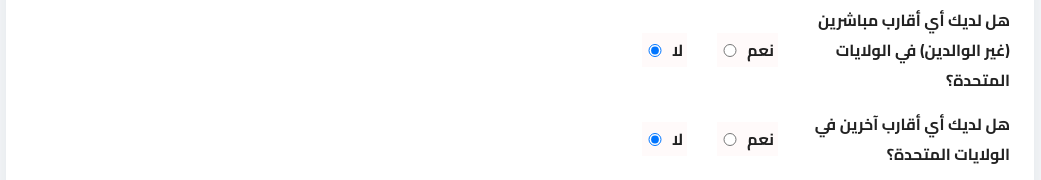
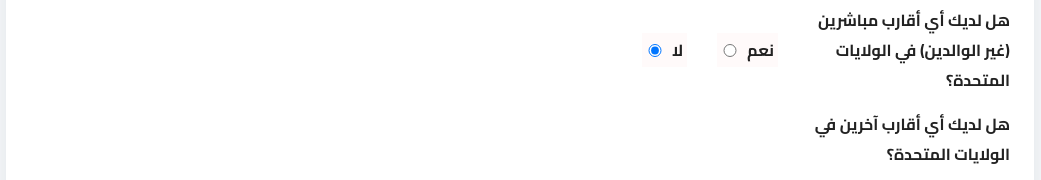
Before and after one commit to nayernfs-ui/DS-160, a website: page index.html in a window 1280 px wide. Shown: the part 1200-1380 px from the top of the page, without its empty margins (120-1161 px from the left). Drawn offline with Linux system fonts and the light colour scheme.

Commit message:
Keep question label but remove radio button options for other relatives

```diff
--- a/index.html
+++ b/index.html
@@ -978,29 +978,6 @@
 
         <div class="question-group">
           <label>هل لديك أي أقارب آخرين في الولايات المتحدة؟</label>
-          <div class="options-row" role="radiogroup" aria-label="US other relatives">
-            <label
-              ><input
-                type="radio"
-                name="US_OtherRelatives"
-                value="Yes"
-                id="otherRelativesYes"
-                onclick="toggleRelativeDetails(true)"
-              />
-              نعم</label
-            >
-            <label
-              ><input
-                type="radio"
-                name="US_OtherRelatives"
-                value="No"
-                id="otherRelativesNo"
-                checked
-                onclick="toggleRelativeDetails(false)"
-              />
-              لا</label
-            >
-          </div>
         </div>
 
         <fieldset id="US_Relatives_Container" class="conditional-fields" aria-expanded="false">
```
Also changed, not shown: preview_remote.html (+0 -16 lines), public/index.html (+0 -23 lines).
